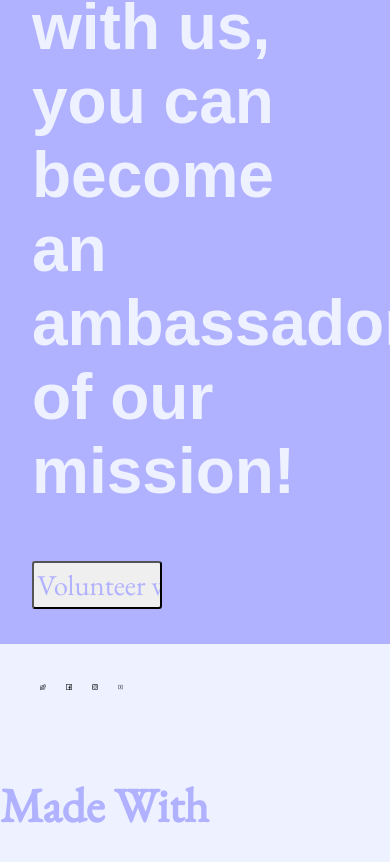
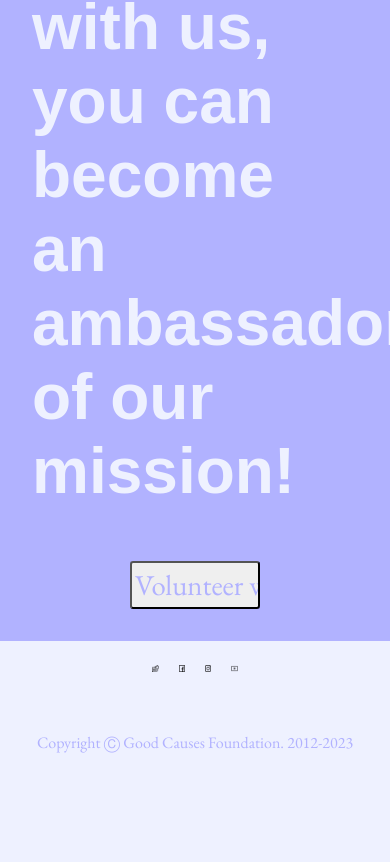
Before and after one commit to matteomarrass/Good-Causes, a website: page index.html in a window 390 px wide. Shown: the part 5904-6766 px from the top of the page. After the commit the page ends 6689 px from the top, so only its background shows below. Drawn offline with nearby package versions, Linux system fonts and the light colour scheme; a web font is replaced by a local one.

Commit message:
Finished, starting mobile dev

```diff
--- a/Stylesheets/style.css
+++ b/Stylesheets/style.css
@@ -177,7 +177,7 @@ input#donation:hover {
   margin: 0.2rem 0rem;
   font-size: 1.8rem;
   border-radius: 0.2rem;
-  text-align: center;
+  margin: auto;
   transition: 0.8s;
 }
 input#volunteer-now:hover {
@@ -192,8 +192,10 @@ input#volunteer-now:hover {
 }
 
 /*Footer Section*/
-footer div {
-  padding: 2rem;
+#contact,
+footer p {
+  text-align: center;
+  padding: 1rem;
 }
 
 footer img {
--- a/index.html
+++ b/index.html
@@ -127,13 +127,13 @@
     </section>
     <!-- Footer Section  -->
     <footer>
-      <div>
+      <div id="contact">
         <a href="#"><img src="Img/comment.png" alt="" /></a>
         <a href=""><img src="Img/facebook.png" alt="" /></a>
         <a href=""><img src="Img/instagram.png" alt="" /></a>
         <a href=""><img src="Img/youtube.png" alt="" /></a>
       </div>
-      <h2>Made With</h2>
+      <p>Copyright Ⓒ Good Causes Foundation. 2012-2023</p>
     </footer>
     <script src="./Javascript/general.js"></script>
   </body>
```
